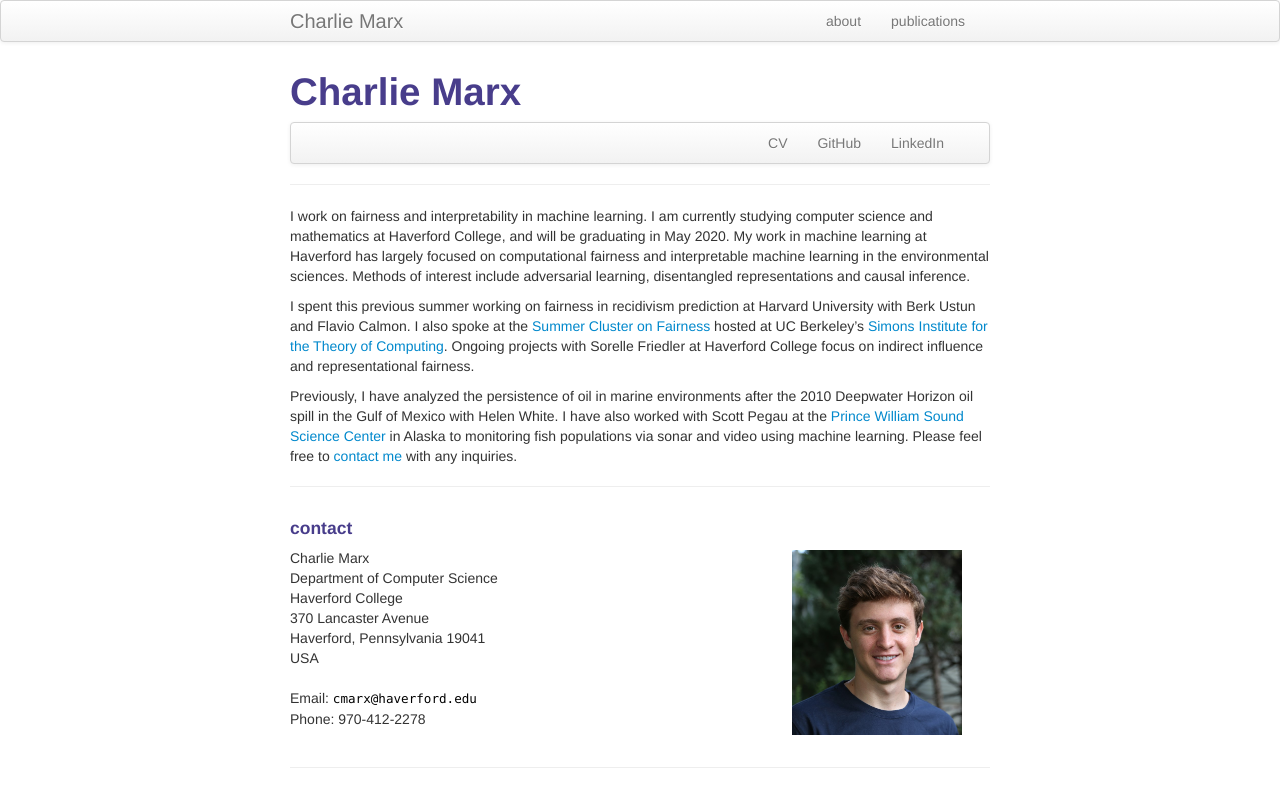
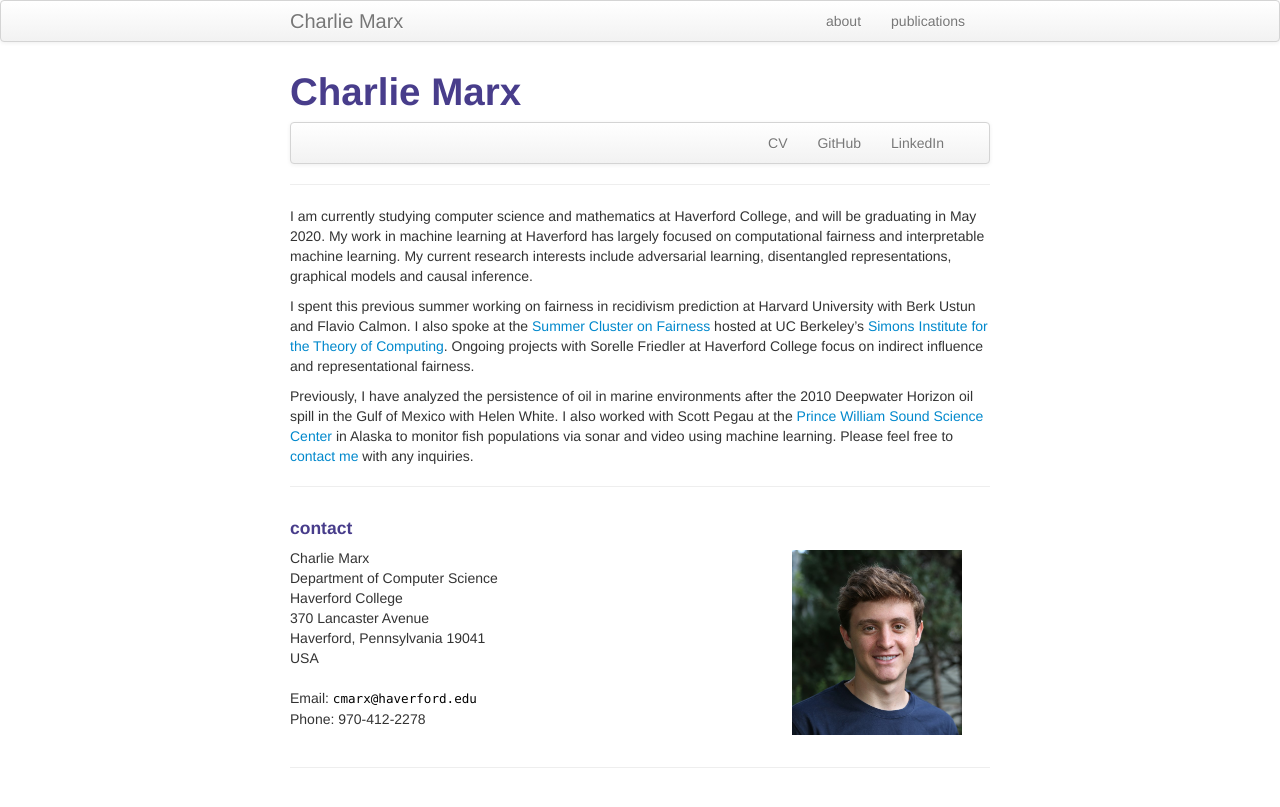
Before and after one commit to charliemarx/charliemarx.github.io, a Jekyll site: the page built from index.md, in a window 1280 px wide. Shown: the top 807 px of the page. Built offline with Jekyll 4.4.1, drawn with Linux system fonts in a browser that asks for light colours.

Commit message:
updating pubs

```diff
--- a/index.md
+++ b/index.md
@@ -18,11 +18,11 @@ description: I work on fairness and interpretability in machine learning. Curren
 
 ---
 
-I work on fairness and interpretability in machine learning. I am currently studying computer science and mathematics at Haverford College, and will be graduating in May 2020.  My work in machine learning at Haverford has largely focused on computational fairness and interpretable machine learning in the environmental sciences. Methods of interest include adversarial learning, disentangled representations and causal inference.
+I am currently studying computer science and mathematics at Haverford College, and will be graduating in May 2020.  My work in machine learning at Haverford has largely focused on computational fairness and interpretable machine learning. My current research interests include adversarial learning, disentangled representations, graphical models and causal inference.
 
 I spent this previous summer working on fairness in recidivism prediction at Harvard University with Berk Ustun and Flavio Calmon. I also spoke at the [Summer Cluster on Fairness](https://simons.berkeley.edu/programs/fairness2019) hosted at UC Berkeley's [Simons Institute for the Theory of Computing](https://simons.berkeley.edu/). Ongoing projects with Sorelle Friedler at Haverford College focus on indirect influence and representational fairness.
 
-Previously, I have analyzed the persistence of oil in marine environments after the 2010 Deepwater Horizon oil spill in the Gulf of Mexico with Helen White. I have also worked with Scott Pegau at the [Prince William Sound Science Center](http://pwssc.org/) in Alaska to monitoring fish populations via sonar and video using machine learning. Please feel free to [contact me]({{ site.baseurl }}/pages/about.html#contact) with any inquiries.
+Previously, I have analyzed the persistence of oil in marine environments after the 2010 Deepwater Horizon oil spill in the Gulf of Mexico with Helen White. I also worked with Scott Pegau at the [Prince William Sound Science Center](http://pwssc.org/) in Alaska to monitor fish populations via sonar and video using machine learning. Please feel free to [contact me]({{ site.baseurl }}/pages/about.html#contact) with any inquiries.
 
 ---
 
```
